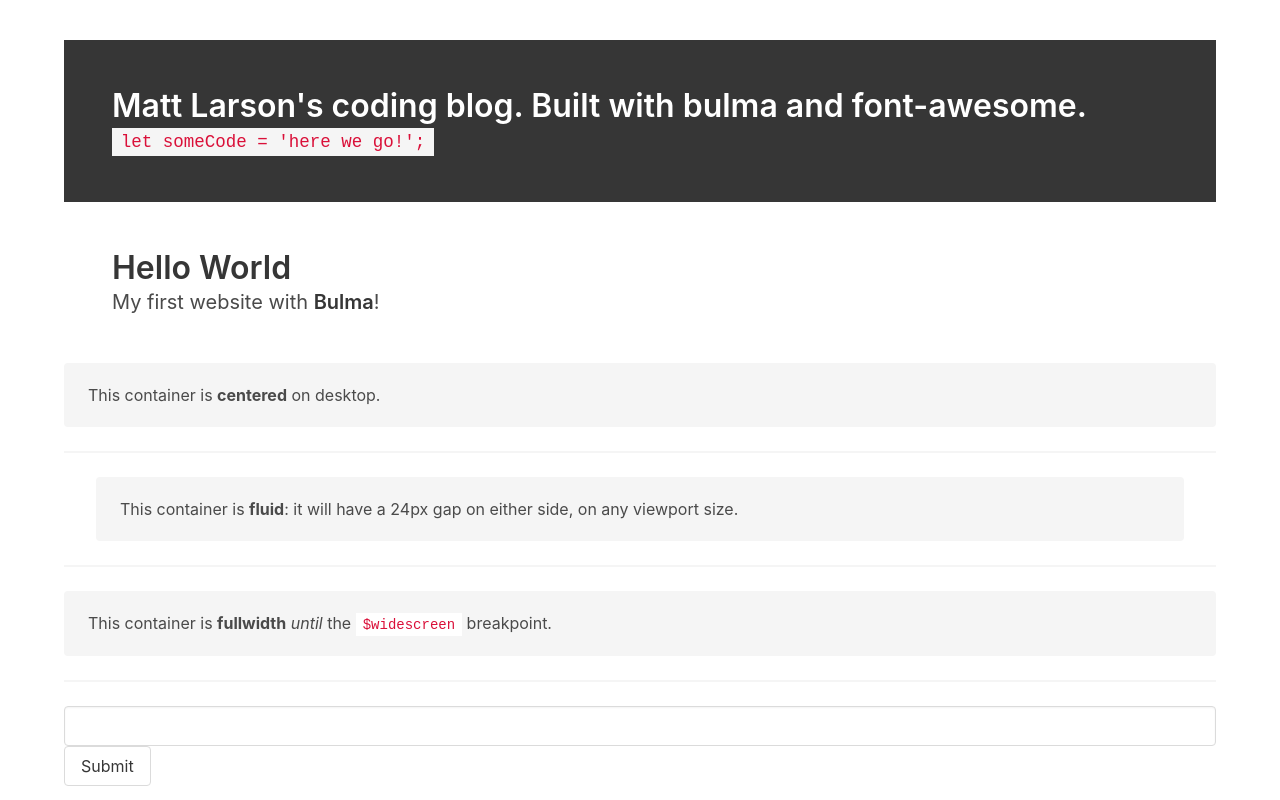
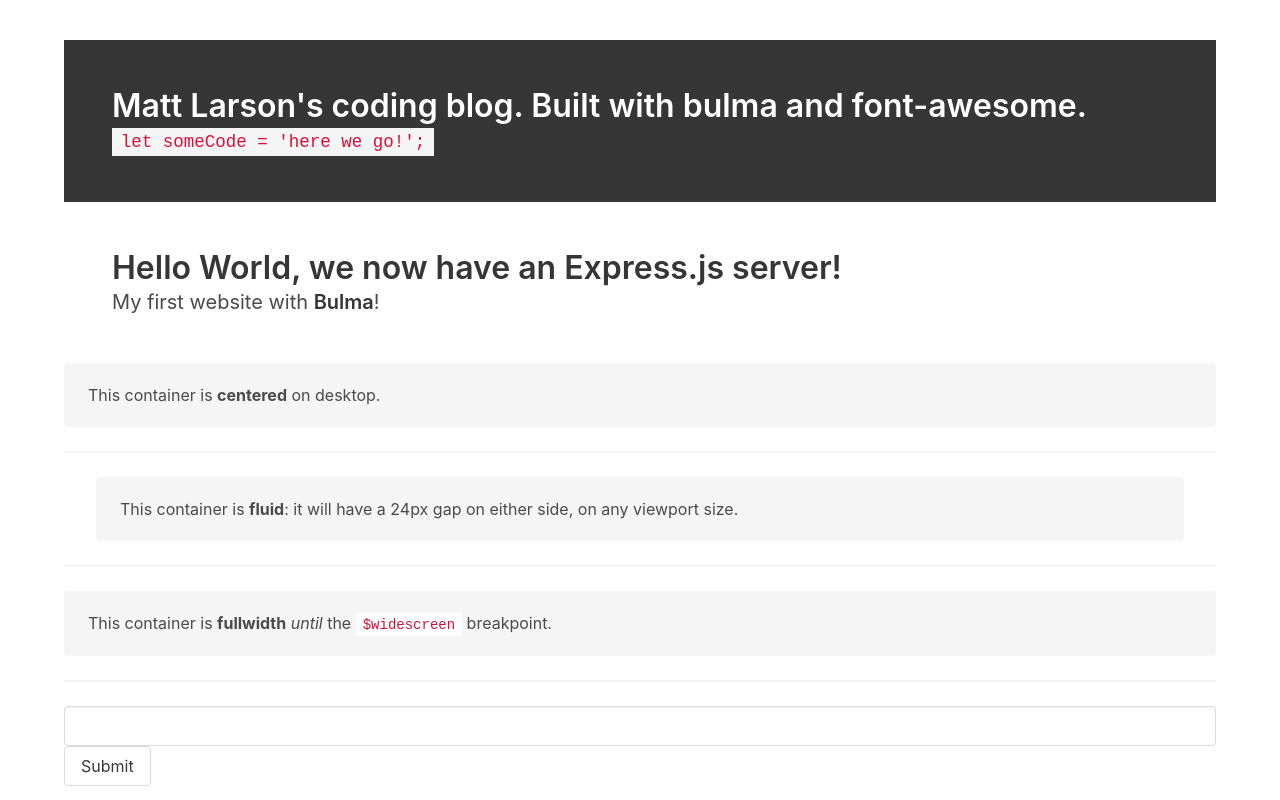
Before and after one commit to mlars84/bulma_and_font-awesome, a website: page public/index.html in a window 1280 px wide. Shown: the top 800 px of the page. Drawn offline with nearby package versions, Linux system fonts and the light colour scheme.

Commit message:
updated README

```diff
--- a/public/index.html
+++ b/public/index.html
@@ -36,7 +36,7 @@
     <section class="section">
       <div class="container">
         <h1 class="title">
-          Hello World
+          Hello World, we now have an Express.js server!
         </h1>
         <p class="subtitle">
           My first website with <strong>Bulma</strong>!
```
Also changed, not shown: README.md.
